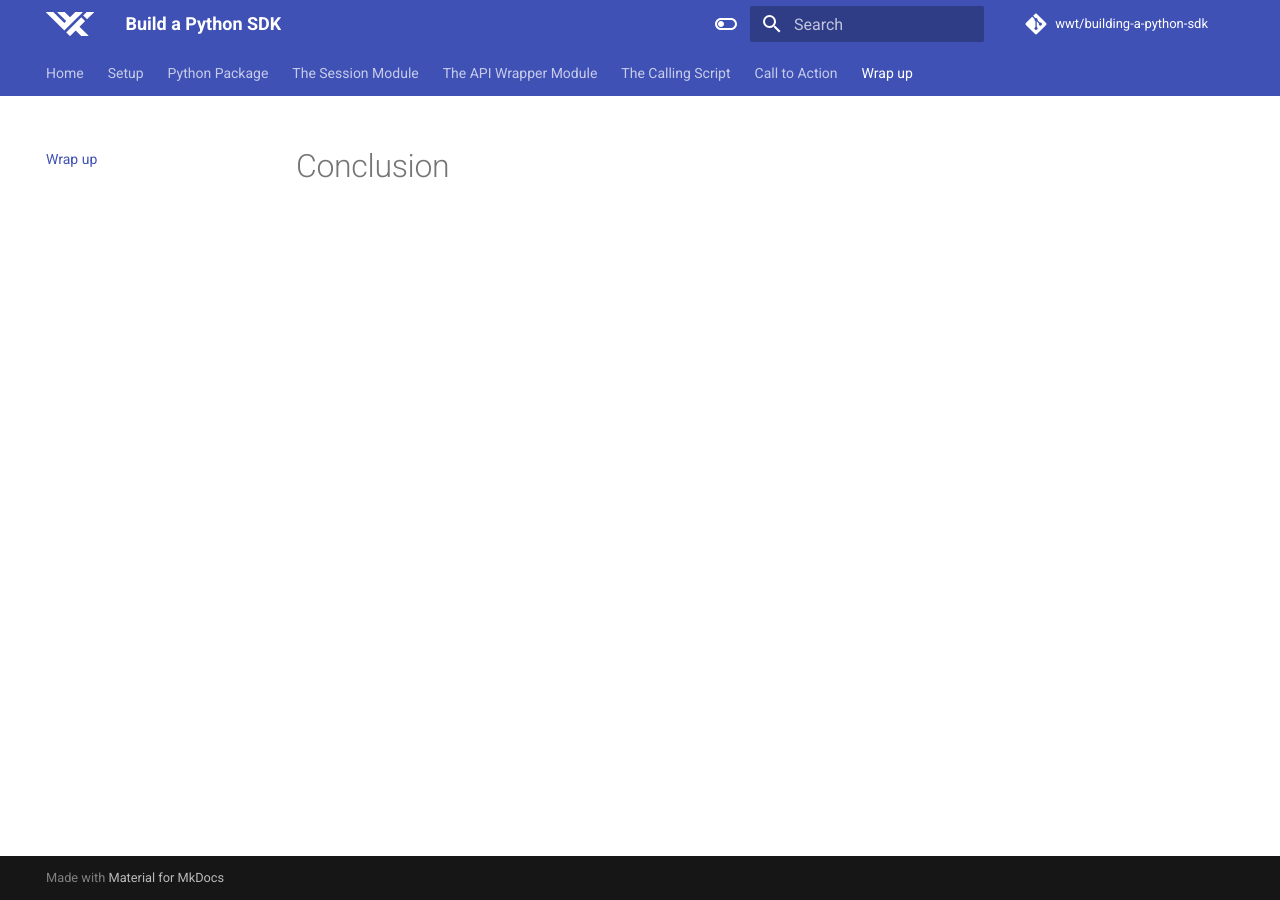
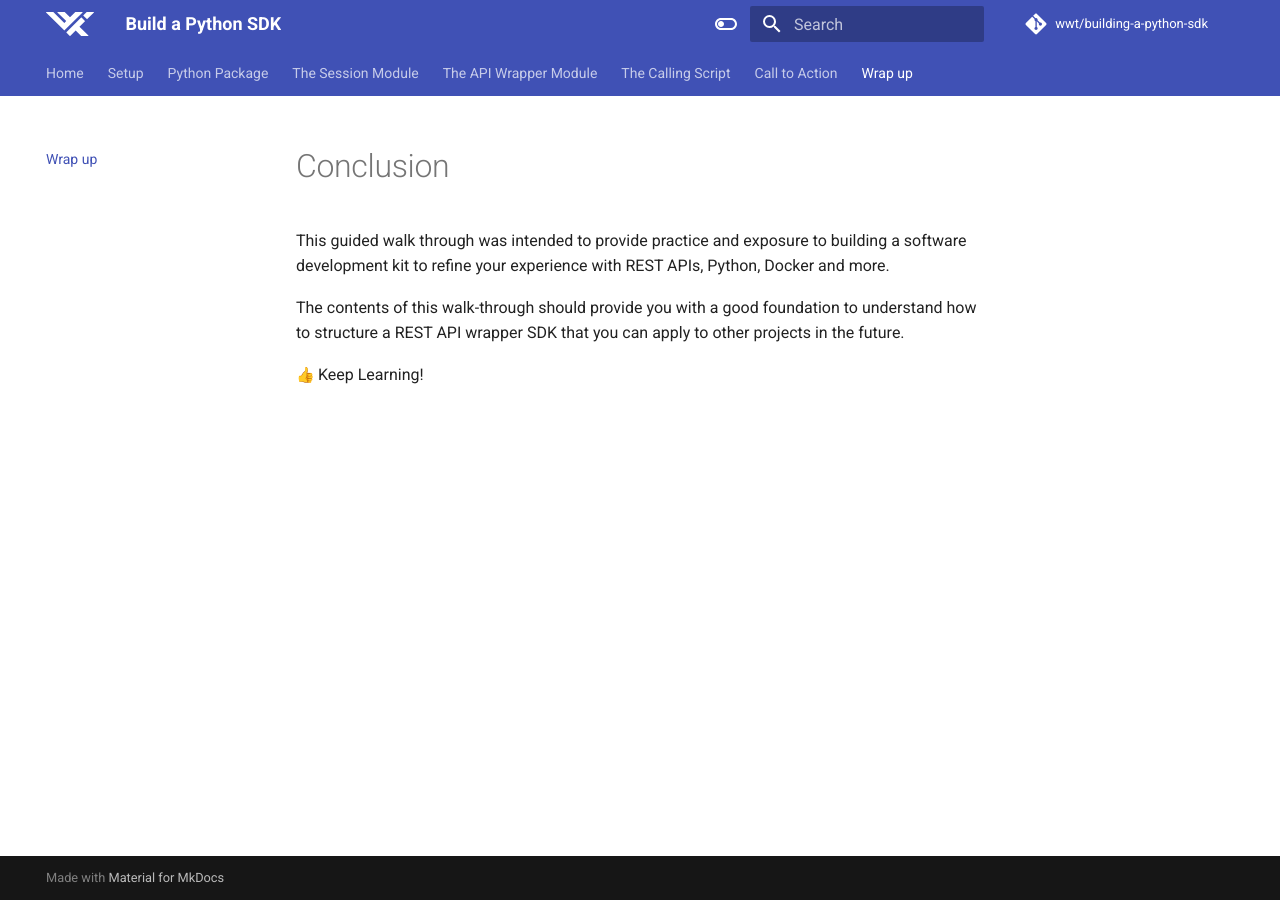
Before and after one commit to wwt/building-a-python-sdk, an MkDocs documentation site: the page built from docs/conclusion.md, in a window 1280 px wide. Built offline with MkDocs 1.6.1 and Material for MkDocs 9.7.7, drawn with Linux system fonts in a browser that asks for light colours; emoji names are drawn with the system emoji font; comment, search, counter and statistics services are not loaded.

Commit message:
doc updates to conclusion and next steps

```diff
--- a/docs/conclusion.md
+++ b/docs/conclusion.md
@@ -1 +1,7 @@
 # Conclusion
+
+This guided walk through was intended to provide practice and exposure to building a software development kit to refine your experience with REST APIs, Python, Docker and more.
+
+The contents of this walk-through should provide you with a good foundation to understand how to structure a REST API wrapper SDK that you can apply to other projects in the future.
+
+:thumbsup:  Keep Learning!
```
Also changed, not shown: docs/next_steps.md (+2 -0 lines).
